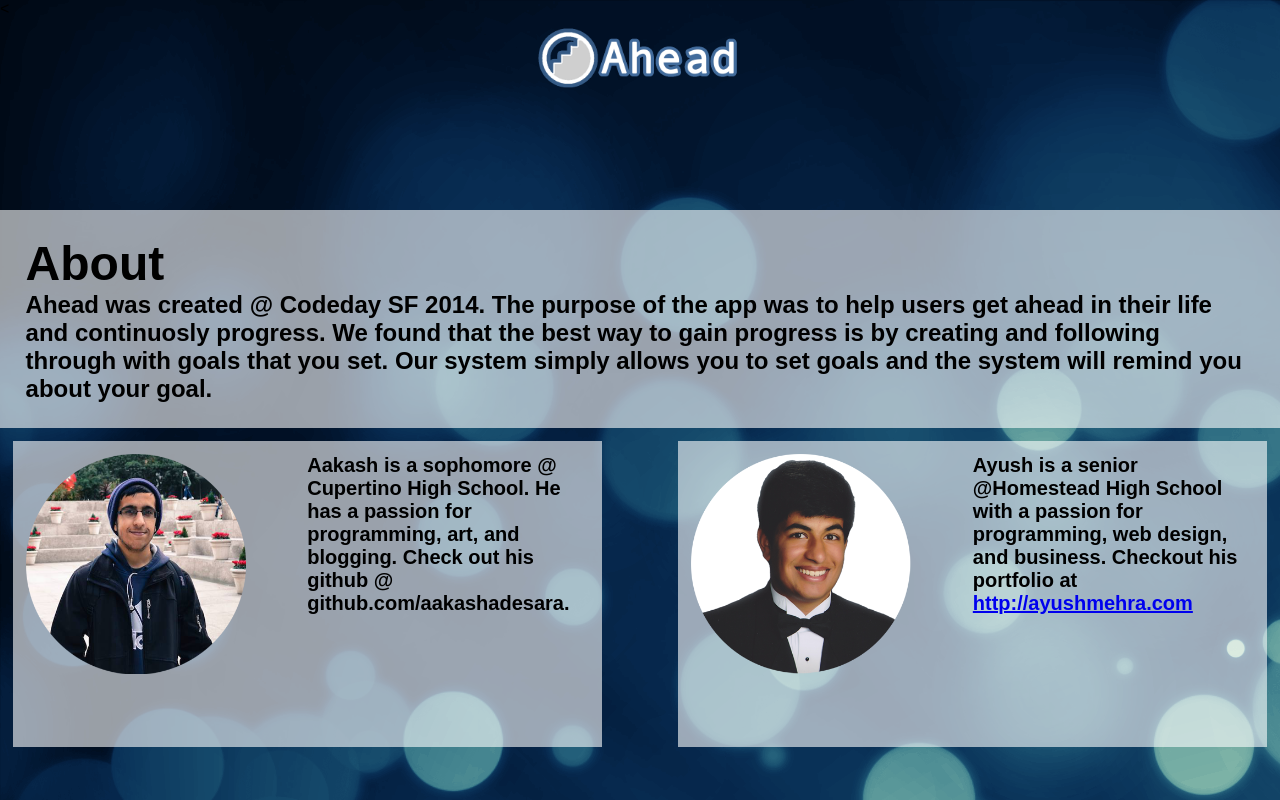
After one commit to aakashadesara/Ahead---Goal-Management, a PHP site: page /about.html in a window 1280 px wide. The commit adds this page. Run offline with PHP 8.4, Linux system fonts and the light colour scheme.

Commit message:
Commit 9
Added about page, bios, logo, just about the php is done @ this point
by Ayush.

```diff
--- /dev/null
+++ b/about.html
@@ -0,0 +1,32 @@
+<<html>
+
+<head>
+	<title>Ahead</title>
+
+	<link rel="stylesheet" type="text/css" href="style.css">
+</head>
+
+<body>
+
+</body>
+
+	<div class = "headerMid">
+		<h1> <img class = "logo" src="logo.png"> </h1>
+	</div>
+
+	<div class = "aboutBar">
+		<h1> About </h1>
+
+		<h2> Ahead was created @ Codeday SF 2014. The purpose of the app was to help users get ahead in their life and continuosly progress. We found that the best way to gain progress is by creating and following through with goals that you set. Our system simply allows you to set goals and the system will remind you about your goal. </h2>
+	</div>
+
+	<div class = "bio1">
+		<img src="aakash.png">
+		<h3 class = "textInBio"> Aakash is a sophomore @ Cupertino High School. He has a passion for programming, art, and blogging. Check out his github @ github.com/aakashadesara. </h3>
+	</div>
+
+	<div class = "bio2">
+		<img src="ayush.png">
+		<h3 class = "textInBio"> Ayush is a senior @Homestead High School with a passion for programming, web design, and business. Checkout his portfolio at <a href="http://ayushmehra.com"/> http://ayushmehra.com</a></h3>
+	</div>
+</html>
--- a/style.css
+++ b/style.css
@@ -60,12 +60,29 @@ body {
 	margin: 1%;
 	min-height: 20%;
 	text-align: center;
-	font-size: 20px;
+	font-size: 30px;
+	border-radius: 10px;
+}
+
+.rightForm {
+	margin-top: 10%;
+	padding: 2%;
+	float: right;
+	width: 45%;
+}
+
+.username1, .email, .phone, .courier, .password1 {
+	min-width: 100%;
+	margin: 1%;
+	height: 7.3%;
+	text-align: center;
+	font-size: 30px;
+	border-radius: 10px;
 }
 
 .sign_in {
 	margin: 1%;
-	width: 45%;
+	width: 100%;
 	padding: 10px;
 	height: 135px;
 	border-radius: 10px;
@@ -85,6 +102,23 @@ body {
 
 }
 
+.footer {
+	vertical-align: center;
+	text-align: center;
+	min-height: 15px;
+	width: 100%;
+}
+
+.aboutBar h1 {
+	font-size: 300%;
+}
+
+.aboutBar {
+	background-color: rgba(255, 255, 255, 0.6);
+	margin-top: 10%;
+	padding: 2%;
+}
+
 .register {
 	margin: 1%;
 	width: 45%;
@@ -96,13 +130,60 @@ body {
 	float: right;
 }
 
+.bio1 {
+	height: 35%;
+	width: 44%;
+	background-color: rgba(255, 255, 255, 0.6);
+	margin: 1%;
+	float: left;
+	padding: 1%;
+	overflow: hidden;
+
+}
+
+img {
+	width: 220px;
+	height: auto;
+}
+
+.bio1 h3, .bio2 h3 {
+	float: right;
+	font-size: 20px;
+	display: inline-block;
+}
+
+.textInBio {
+	font-size: 22px;
+	width: 50%;
+	float: right;
+}
+
+.bio2 {
+	height: 35%;
+	width: 44%;
+	background-color: rgba(255, 255, 255, 0.6);
+	margin: 1%;
+	float: right;
+	overflow: hidden;
+	padding: 1%;
+}
+
+
+.headerMid {
+	vertical-align: center;
+	max-height: 8%;
+	text-align: center;
+	margin: 0px;
+	padding: 0px;
+}
 
 .password {
 	min-width: 100%;
 	margin: 1%;
 	min-height: 20%;
 	text-align: center;
-	font-size: 20px;
+	font-size: 30px;
+	border-radius: 10px;
 }
 
 .header{
```
Also changed, not shown: index.html (+16 -6 lines), 1.png (added), aakash.png (added), ayush.png (added), favicon.png (added), logo.png, 1 other file.
